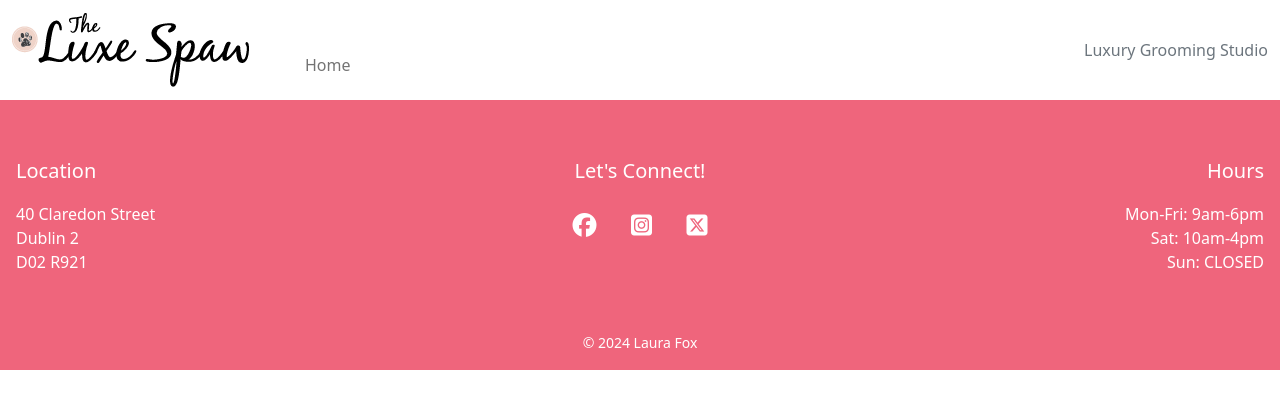
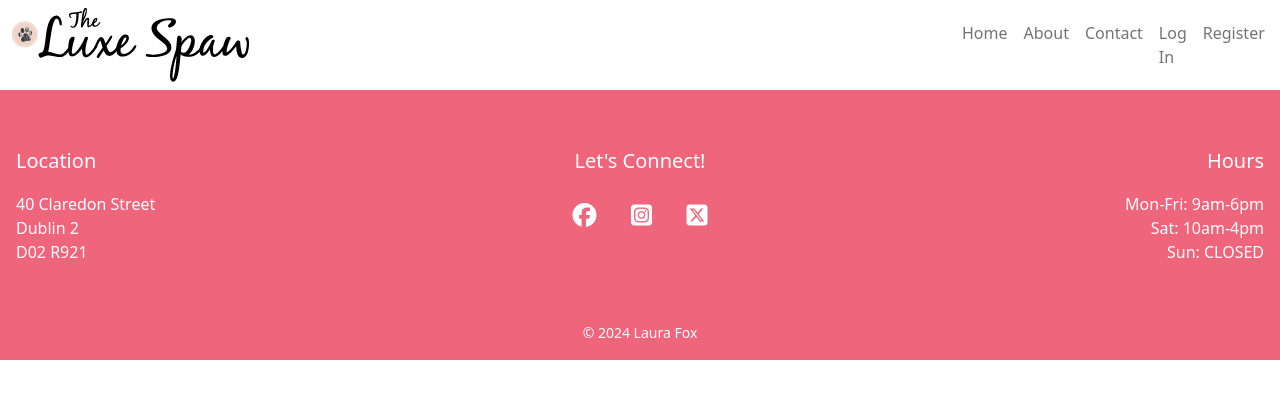
Before and after one commit to lauramayfox/the-luxe-spaw, a Django app: template templates/base.html in a window 1280 px wide. Shown: the top 409 px of the page. Run offline with Django 4.2, Linux system fonts and the light colour scheme; the template is opened without the code that fills it, so the values that code supplies are empty; parts of the project's set-up code (start-up, migrations or seed data) failed here and were passed over; some libraries are stand-ins or nearby versions.

Commit message:
Adjustments to nav bar

```diff
--- a/static/css/style.css
+++ b/static/css/style.css
@@ -30,6 +30,12 @@ hr {
 
 }
 
+/* Nav Bar */
+
+.menu {
+    float: right;
+    margin: 0;
+}
 
 /* Footer */
 
--- a/templates/base.html
+++ b/templates/base.html
@@ -1,6 +1,8 @@
 {% load static %}
 
 {% url 'home' as home_url %}
+
+{% url 'about' as about_url %}
 
 <!DOCTYPE html>
 <html lang="en">
@@ -34,24 +36,40 @@
 
     <!-- Navigation -->
     <nav class="navbar navbar-expand-lg navbar-light bg-white">
-        <div class="container-fluid">
+        <div class="container-fluid justify-content-between">
+            <div class="col-9">
             <a class="navbar-brand" href="{% url 'home' %}"><img src="{% static 'images/logo.png' %}"
-                alt="logo" class="img-fluid">
+                alt="logo" class="img-fluid"></a>
+            </div>
+
             <button class="navbar-toggler" type="button" data-bs-toggle="collapse" data-bs-target="#navbarText"
                 aria-controls="navbarText" aria-expanded="false" aria-label="Toggle navigation">
                 <span class="navbar-toggler-icon"></span>
             </button>
             <div class="collapse navbar-collapse" id="navbarText">
-                <ul class="navbar-nav me-auto mb-2 mb-lg-0">
+                <ul class="navbar-nav me-auto mb-3 mb-lg-0">
                     <li class="nav-item">
                         <a class="nav-link {% if request.path == home_url %}active{% endif %}" aria-current="page"
                             href="#">Home</a>
                     </li>
+                    <li class="nav-item">
+                        <a class="nav-link {% if request.path == about_url %}active{% endif %}" aria-current="page"
+                            href="#">About</a>
+                    </li>
+                    <li class="nav-item">
+                        <a class="nav-link {% if request.path == contact_url %}active{% endif %}" aria-current="page"
+                            href="#">Contact</a>
+                    </li>
+                    <li class="nav-item">
+                        <a class="nav-link {% if request.path == contact_url %}active{% endif %}" aria-current="page"
+                            href="#">Log In</a>
+                    </li>
+                    <li class="nav-item">
+                        <a class="nav-link {% if request.path == contact_url %}active{% endif %}" aria-current="page"
+                            href="#">Register</a>
+                    </li>
 
                 </ul>
-                <span class="navbar-text text-muted">
-                    Luxury Grooming Studio
-                </span>
             </div>
         </div>
     </nav>
--- a/theluxespaw/settings.py
+++ b/theluxespaw/settings.py
@@ -46,6 +46,7 @@ INSTALLED_APPS = [
     'theluxespaw',
     'django_summernote',
     'grooming',
+    'about',
 ]
 
 MIDDLEWARE = [
--- a/theluxespaw/urls.py
+++ b/theluxespaw/urls.py
@@ -18,6 +18,7 @@ from django.contrib import admin
 from django.urls import path, include
 
 urlpatterns = [
+    path("about/", include("about.urls"), name="about-urls"),
     path('admin/', admin.site.urls),
     path('summernote/', include('django_summernote.urls')),
     path("", include("grooming.urls"), name="grooming-urls"),
```
